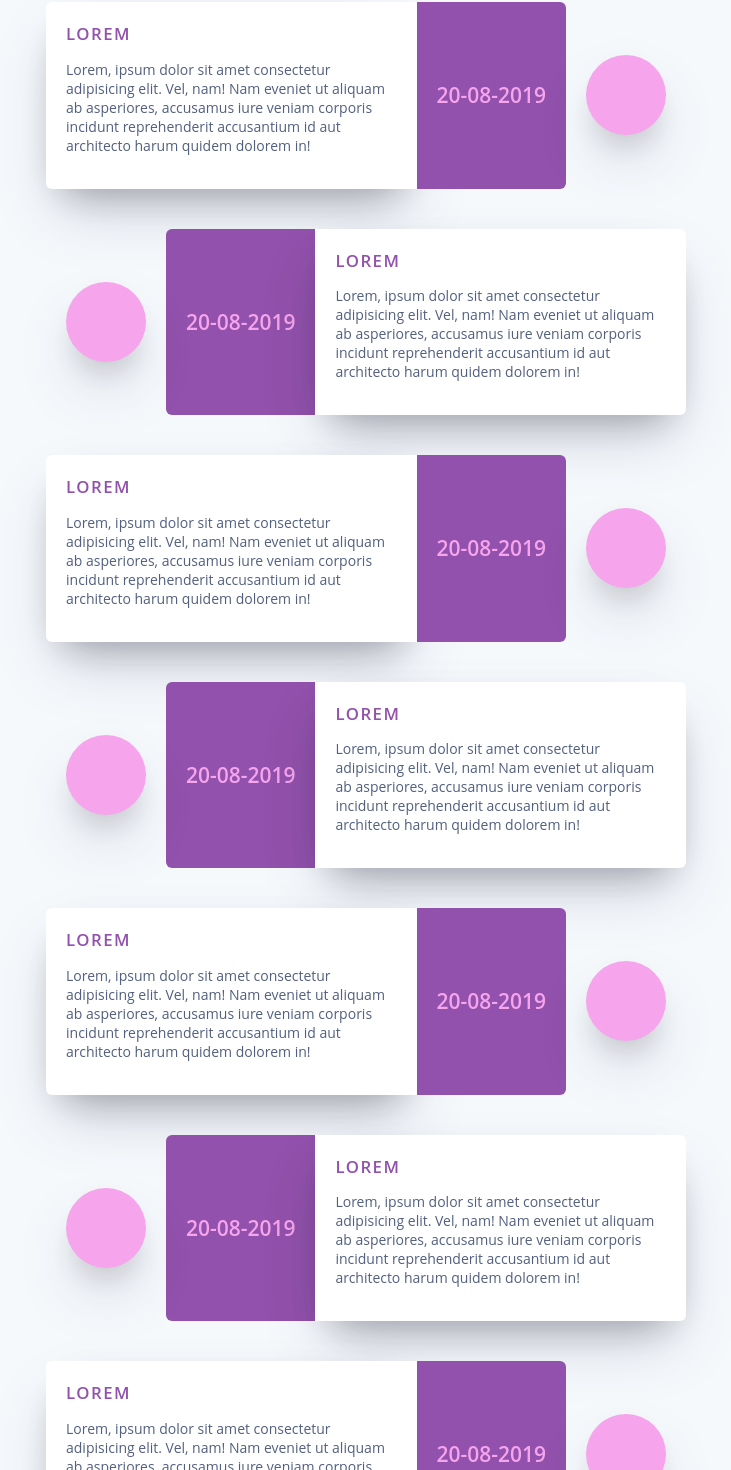
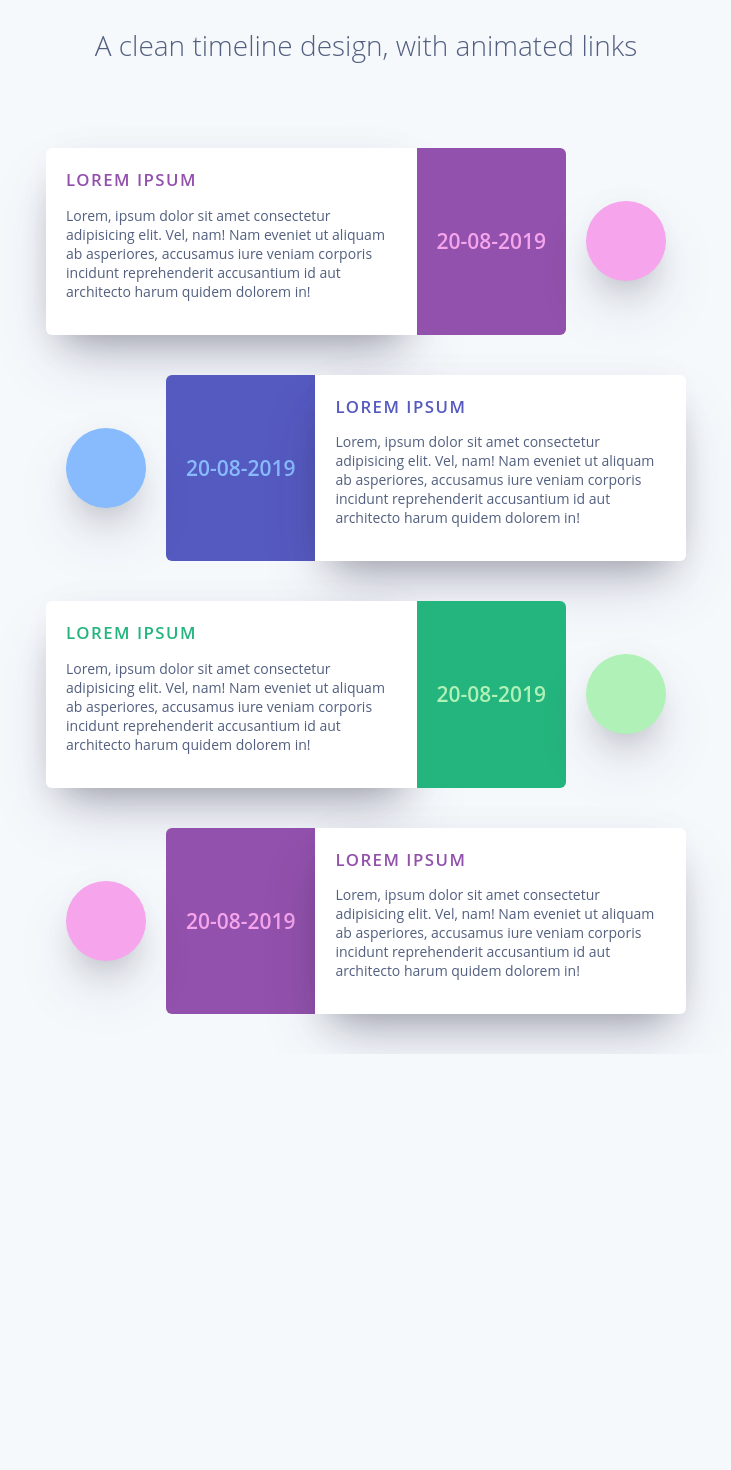
Before and after one commit to taqneeq/Website_Updates, a React (Create React App) app: page / in a window 1280 px wide. Shown: the part 38-1508 px from the top of the page, without its empty margins (274-1005 px from the left). After the commit the page ends 1092 px from the top, so only its background shows below. Built offline with nearby package versions, Linux system fonts and the light colour scheme.

Commit message:
Changes Made By Naitik
TimeLine fixed

```diff
--- a/package.json
+++ b/package.json
@@ -6,12 +6,10 @@
     "@testing-library/jest-dom": "^5.16.5",
     "@testing-library/react": "^13.4.0",
     "@testing-library/user-event": "^13.5.0",
-    "aos": "^2.3.4",
-    "framer-motion": "^8.5.2",
     "react": "^18.2.0",
     "react-dom": "^18.2.0",
-    "react-intersection-observer": "^9.4.1",
     "react-scripts": "5.0.1",
+    "sass": "^1.57.1",
     "web-vitals": "^2.1.4"
   },
   "scripts": {
--- a/src/App.js
+++ b/src/App.js
@@ -1,195 +1,10 @@
-import logo from './logo.svg';
-import React,{useEffect} from 'react';
 import './App.css';
-import AOS from "aos";
-import "aos/dist/aos.css";
-
+import Timeline from './pages/timeline';
 
 function App() {
-useEffect(()=>{
-  AOS.init({duration:2000});
-} , []);
   return (
     <div className="App">
-      <div class="timeline">
-      {/* card 1 */}
-      <div  class="timeline__event timeline__event--type1" data-aos="fade-up">
-     <div class="timeline__event__icon ">
-      <i class="lni-cake"></i>
-
-    </div>
-    <div class="timeline__event__date">
-      20-08-2019
-    </div>
-    <div class="timeline__event__content ">
-      <div class="timeline__event__title">
-        LOREM
-      </div>
-      <div class="timeline__event__description">
-        <p>Lorem, ipsum dolor sit amet consectetur adipisicing elit. Vel, nam! Nam eveniet ut aliquam ab asperiores, accusamus iure veniam corporis incidunt reprehenderit accusantium id aut architecto harum quidem dolorem in!</p>
-      </div>
-    </div>
-  </div>
-{/* card 1 ends */}
-{/* card 2 ends */}
-<div  class="timeline__event timeline__event--type1" data-aos="fade-up">
-     <div class="timeline__event__icon ">
-      <i class="lni-cake"></i>
-
-    </div>
-    <div class="timeline__event__date">
-      20-08-2019
-    </div>
-    <div class="timeline__event__content ">
-      <div class="timeline__event__title">
-        LOREM
-      </div>
-      <div class="timeline__event__description">
-        <p>Lorem, ipsum dolor sit amet consectetur adipisicing elit. Vel, nam! Nam eveniet ut aliquam ab asperiores, accusamus iure veniam corporis incidunt reprehenderit accusantium id aut architecto harum quidem dolorem in!</p>
-      </div>
-    </div>
-  </div>
-{/* cards 2 ends */}
-{/* card 3 ends */}
-<div  class="timeline__event timeline__event--type1" data-aos="fade-up">
-     <div class="timeline__event__icon ">
-      <i class="lni-cake"></i>
-
-    </div>
-    <div class="timeline__event__date">
-      20-08-2019
-    </div>
-    <div class="timeline__event__content ">
-      <div class="timeline__event__title">
-        LOREM
-      </div>
-      <div class="timeline__event__description">
-        <p>Lorem, ipsum dolor sit amet consectetur adipisicing elit. Vel, nam! Nam eveniet ut aliquam ab asperiores, accusamus iure veniam corporis incidunt reprehenderit accusantium id aut architecto harum quidem dolorem in!</p>
-      </div>
-    </div>
-  </div>
-{/* cards 3 ends */}
-
-{/* card 4 ends */}
-<div  class="timeline__event timeline__event--type1" data-aos="fade-up">
-     <div class="timeline__event__icon ">
-      <i class="lni-cake"></i>
-
-    </div>
-    <div class="timeline__event__date">
-      20-08-2019
-    </div>
-    <div class="timeline__event__content ">
-      <div class="timeline__event__title">
-        LOREM
-      </div>
-      <div class="timeline__event__description">
-        <p>Lorem, ipsum dolor sit amet consectetur adipisicing elit. Vel, nam! Nam eveniet ut aliquam ab asperiores, accusamus iure veniam corporis incidunt reprehenderit accusantium id aut architecto harum quidem dolorem in!</p>
-      </div>
-    </div>
-  </div>
-{/* cards 4 ends */}
-{/* card 5 ends */}
-<div  class="timeline__event timeline__event--type1" data-aos="fade-up">
-     <div class="timeline__event__icon ">
-      <i class="lni-cake"></i>
-
-    </div>
-    <div class="timeline__event__date">
-      20-08-2019
-    </div>
-    <div class="timeline__event__content ">
-      <div class="timeline__event__title">
-        LOREM
-      </div>
-      <div class="timeline__event__description">
-        <p>Lorem, ipsum dolor sit amet consectetur adipisicing elit. Vel, nam! Nam eveniet ut aliquam ab asperiores, accusamus iure veniam corporis incidunt reprehenderit accusantium id aut architecto harum quidem dolorem in!</p>
-      </div>
-    </div>
-  </div>
-{/* cards 5 ends */}
-
-{/* card 6 ends */}
-<div  class="timeline__event timeline__event--type1" data-aos="fade-up">
-     <div class="timeline__event__icon ">
-      <i class="lni-cake"></i>
-
-    </div>
-    <div class="timeline__event__date">
-      20-08-2019
-    </div>
-    <div class="timeline__event__content ">
-      <div class="timeline__event__title">
-        LOREM
-      </div>
-      <div class="timeline__event__description">
-        <p>Lorem, ipsum dolor sit amet consectetur adipisicing elit. Vel, nam! Nam eveniet ut aliquam ab asperiores, accusamus iure veniam corporis incidunt reprehenderit accusantium id aut architecto harum quidem dolorem in!</p>
-      </div>
-    </div>
-  </div>
-{/* cards 6 ends */}
-
-{/* card 7 ends */}
-<div  class="timeline__event timeline__event--type1" data-aos="fade-up">
-     <div class="timeline__event__icon ">
-      <i class="lni-cake"></i>
-
-    </div>
-    <div class="timeline__event__date">
-      20-08-2019
-    </div>
-    <div class="timeline__event__content ">
-      <div class="timeline__event__title">
-        LOREM
-      </div>
-      <div class="timeline__event__description">
-        <p>Lorem, ipsum dolor sit amet consectetur adipisicing elit. Vel, nam! Nam eveniet ut aliquam ab asperiores, accusamus iure veniam corporis incidunt reprehenderit accusantium id aut architecto harum quidem dolorem in!</p>
-      </div>
-    </div>
-  </div>
-{/* cards 7 ends */}
-
-{/* card 8 ends */}
-<div  class="timeline__event timeline__event--type1" data-aos="fade-up">
-     <div class="timeline__event__icon ">
-      <i class="lni-cake"></i>
-
-    </div>
-    <div class="timeline__event__date">
-      20-08-2019
-    </div>
-    <div class="timeline__event__content ">
-      <div class="timeline__event__title">
-        LOREM
-      </div>
-      <div class="timeline__event__description">
-        <p>Lorem, ipsum dolor sit amet consectetur adipisicing elit. Vel, nam! Nam eveniet ut aliquam ab asperiores, accusamus iure veniam corporis incidunt reprehenderit accusantium id aut architecto harum quidem dolorem in!</p>
-      </div>
-    </div>
-  </div>
-{/* cards 8 ends */}
-
-
-{/* card 9 ends */}
-<div  class="timeline__event timeline__event--type1" data-aos="fade-up">
-     <div class="timeline__event__icon ">
-      <i class="lni-cake"></i>
-
-    </div>
-    <div class="timeline__event__date">
-      20-08-2019
-    </div>
-    <div class="timeline__event__content ">
-      <div class="timeline__event__title">
-        LOREM
-      </div>
-      <div class="timeline__event__description">
-        <p>Lorem, ipsum dolor sit amet consectetur adipisicing elit. Vel, nam! Nam eveniet ut aliquam ab asperiores, accusamus iure veniam corporis incidunt reprehenderit accusantium id aut architecto harum quidem dolorem in!</p>
-      </div>
-    </div>
-  </div>
-{/* cards 9 ends */}
-</div>
+     <Timeline/>
     </div>
   );
 }
--- /dev/null
+++ b/src/pages/timeline.js
@@ -0,0 +1,82 @@
+
+const Timeline=()=>{
+    return(
+        <>
+        <h2>A clean timeline design, with animated links</h2>
+    <div className="timeline">
+      <div className="timeline__event  animated fadeInUp delay-3s timeline__event--type1">
+        <div className="timeline__event__icon ">
+          <i className="lni-cake"></i>
+
+        </div>
+        <div className="timeline__event__date">
+          20-08-2019
+        </div>
+        <div className="timeline__event__content ">
+          <div className="timeline__event__title">
+            Lorem ipsum
+          </div>
+          <div className="timeline__event__description">
+            <p>Lorem, ipsum dolor sit amet consectetur adipisicing elit. Vel, nam! Nam eveniet ut aliquam ab asperiores, accusamus iure veniam corporis incidunt reprehenderit accusantium id aut architecto harum quidem dolorem in!</p>
+          </div>
+        </div>
+      </div>
+      <div className="timeline__event animated fadeInUp delay-2s timeline__event--type2">
+        <div className="timeline__event__icon">
+          <i className="lni-burger"></i>
+
+        </div>
+        <div className="timeline__event__date">
+          20-08-2019
+        </div>
+        <div className="timeline__event__content">
+          <div className="timeline__event__title">
+            Lorem ipsum
+          </div>
+          <div className="timeline__event__description">
+            <p>Lorem, ipsum dolor sit amet consectetur adipisicing elit. Vel, nam! Nam eveniet ut aliquam ab asperiores, accusamus iure veniam corporis incidunt reprehenderit accusantium id aut architecto harum quidem dolorem in!</p>
+          </div>
+        </div>
+      </div>
+      <div className="timeline__event animated fadeInUp delay-1s timeline__event--type3">
+        <div className="timeline__event__icon">
+          <i className="lni-slim"></i>
+
+        </div>
+        <div className="timeline__event__date">
+          20-08-2019
+        </div>
+        <div className="timeline__event__content">
+          <div className="timeline__event__title">
+            Lorem ipsum
+          </div>
+          <div className="timeline__event__description">
+            <p>Lorem, ipsum dolor sit amet consectetur adipisicing elit. Vel, nam! Nam eveniet ut aliquam ab asperiores, accusamus iure veniam corporis incidunt reprehenderit accusantium id aut architecto harum quidem dolorem in!</p>
+          </div>
+
+        </div>
+      </div>
+      <div className="timeline__event animated fadeInUp timeline__event--type1">
+        <div className="timeline__event__icon">
+          <i className="lni-cake"></i>
+
+        </div>
+        <div className="timeline__event__date">
+          20-08-2019
+        </div>
+        <div className="timeline__event__content">
+          <div className="timeline__event__title">
+          Lorem ipsum
+          </div>
+          <div className="timeline__event__description">
+            <p>Lorem, ipsum dolor sit amet consectetur adipisicing elit. Vel, nam! Nam eveniet ut aliquam ab asperiores, accusamus iure veniam corporis incidunt reprehenderit accusantium id aut architecto harum quidem dolorem in!</p>
+          </div>
+        </div>
+      </div>
+
+    </div>
+        </>
+    )
+}
+
+export default Timeline;
```
Also changed, not shown: src/App.css (+52 -5 lines), 1 other file (tests, documents, lock files or other folders).
